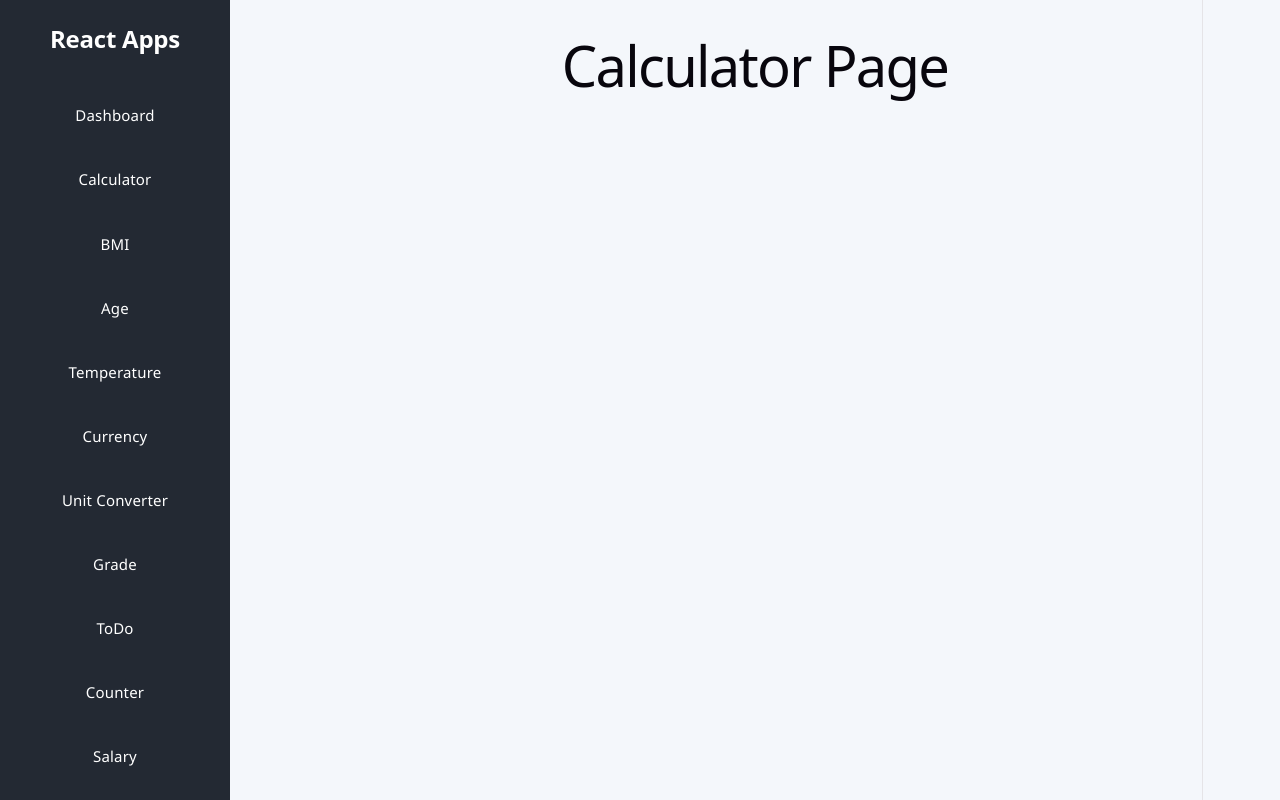
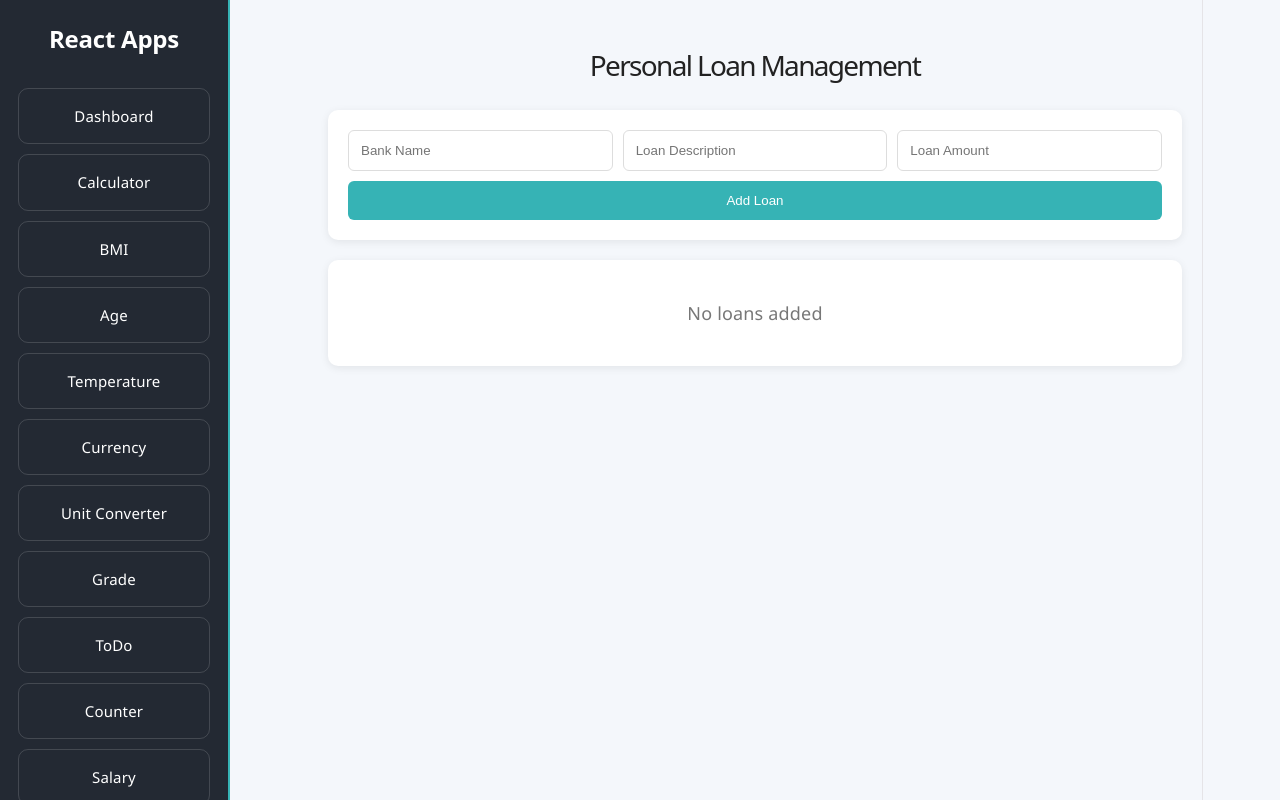
Before and after one commit to NaimaMuse/React-Mini-Apps, a React (Vite) app in the folder my-react-app/: page /loan in a window 1280 px wide. Built offline with nearby package versions, Linux system fonts and the light colour scheme.

Commit message:
Completed

```diff
--- a/my-react-app/src/App.css
+++ b/my-react-app/src/App.css
@@ -20,6 +20,7 @@ body{
 
 .app-layout{
     display:flex;
+    border:2px solid #36b3b5;
 }
 
 /* ===========================
@@ -35,6 +36,7 @@ body{
     background:#232933;
     padding:25px 18px;
     overflow-y:auto;
+    border-right:2px solid #36b3b5;
 }
 
 .logo{
@@ -61,14 +63,17 @@ body{
     border-radius:10px;
     transition:.3s;
     font-size:15px;
+    border:1px solid rgba(255,255,255,0.15);
 }
 
 .menu a:hover{
     background:#36b3b5;
+    border-color:#36b3b5;
 }
 
 .menu a.active{
     background:#36b3b5;
+    border:1px solid #36b3b5;
 }
 
 /* ===========================
@@ -2413,3 +2418,83 @@ body{
         width:100%;
     }
 }
+
+
+.loan-page{
+    width:100%;
+}
+
+.loan-header{
+    margin-bottom:20px;
+}
+
+.loan-header h1{
+    font-size:28px;
+    color:#222;
+}
+
+.loan-card{
+    background:white;
+    padding:20px;
+    border-radius:10px;
+    box-shadow:0 2px 8px rgba(0,0,0,.08);
+    display:grid;
+    grid-template-columns:repeat(3,1fr);
+    gap:10px;
+    margin-bottom:20px;
+}
+
+.loan-card input{
+    padding:12px;
+    border:1px solid #ddd;
+    border-radius:6px;
+    outline:none;
+}
+
+.loan-card button{
+    grid-column:span 3;
+    padding:12px;
+    border:none;
+    background:#36b3b5;
+    color:white;
+    border-radius:6px;
+    cursor:pointer;
+}
+
+.loan-table{
+    background:white;
+    padding:20px;
+    border-radius:10px;
+    box-shadow:0 2px 8px rgba(0,0,0,.08);
+}
+
+.loan-table table{
+    width:100%;
+    border-collapse:collapse;
+}
+
+.loan-table th{
+    background:#36b3b5;
+    color:white;
+    padding:12px;
+}
+
+.loan-table td{
+    padding:12px;
+    border-bottom:1px solid #eee;
+}
+
+.delete-btn{
+    background:#e74c3c;
+    color:white;
+    border:none;
+    padding:8px 12px;
+    border-radius:6px;
+    cursor:pointer;
+}
+
+.no-data{
+    text-align:center;
+    color:#777;
+    padding:20px;
+}
--- a/my-react-app/src/Components/SideBar.jsx
+++ b/my-react-app/src/Components/SideBar.jsx
@@ -66,6 +66,11 @@ function SideBar() {
           </NavLink>
         </li>
         <li>
+          <NavLink to="/loan">
+            Loan
+          </NavLink>
+        </li>
+        <li>
           <NavLink to="/voting">
             Voting
           </NavLink>
--- a/my-react-app/src/Pages/Loan.jsx
+++ b/my-react-app/src/Pages/Loan.jsx
@@ -1,5 +1,109 @@
-function Loan() {
-  return <h1>Calculator Page</h1>;
+import { useState } from "react";
+
+function LoanPage() {
+  const [bankName, setBankName] = useState("");
+  const [description, setDescription] = useState("");
+  const [amount, setAmount] = useState("");
+  const [loans, setLoans] = useState([]);
+
+  function addLoan() {
+    if (!bankName || !description || !amount) return;
+
+    const newLoan = {
+      id: Date.now(),
+      bankName,
+      description,
+      amount: Number(amount),
+    };
+
+    setLoans([...loans, newLoan]);
+
+    setBankName("");
+    setDescription("");
+    setAmount("");
+  }
+
+  function deleteLoan(id) {
+    setLoans(loans.filter((loan) => loan.id !== id));
+  }
+
+  return (
+    <div className="loan-page">
+
+      <div className="loan-header">
+        <h1>Personal Loan Management</h1>
+      </div>
+
+      {/* FORM */}
+      <div className="loan-card">
+
+        <input
+          type="text"
+          placeholder="Bank Name"
+          value={bankName}
+          onChange={(e) => setBankName(e.target.value)}
+        />
+
+        <input
+          type="text"
+          placeholder="Loan Description"
+          value={description}
+          onChange={(e) => setDescription(e.target.value)}
+        />
+
+        <input
+          type="number"
+          placeholder="Loan Amount"
+          value={amount}
+          onChange={(e) => setAmount(e.target.value)}
+        />
+
+        <button onClick={addLoan}>
+          Add Loan
+        </button>
+
+      </div>
+
+      {/* TABLE */}
+      <div className="loan-table">
+
+        {loans.length === 0 ? (
+          <p className="no-data">No loans added</p>
+        ) : (
+          <table>
+            <thead>
+              <tr>
+                <th>Bank</th>
+                <th>Description</th>
+                <th>Amount</th>
+                <th>Actions</th>
+              </tr>
+            </thead>
+
+            <tbody>
+              {loans.map((loan) => (
+                <tr key={loan.id}>
+                  <td>{loan.bankName}</td>
+                  <td>{loan.description}</td>
+                  <td>${loan.amount}</td>
+                  <td>
+                    <button
+                      className="delete-btn"
+                      onClick={() => deleteLoan(loan.id)}
+                    >
+                      Delete
+                    </button>
+                  </td>
+                </tr>
+              ))}
+            </tbody>
+          </table>
+        )}
+
+      </div>
+
+    </div>
+  );
 }
 
-export default Loan;
+export default LoanPage;
```
